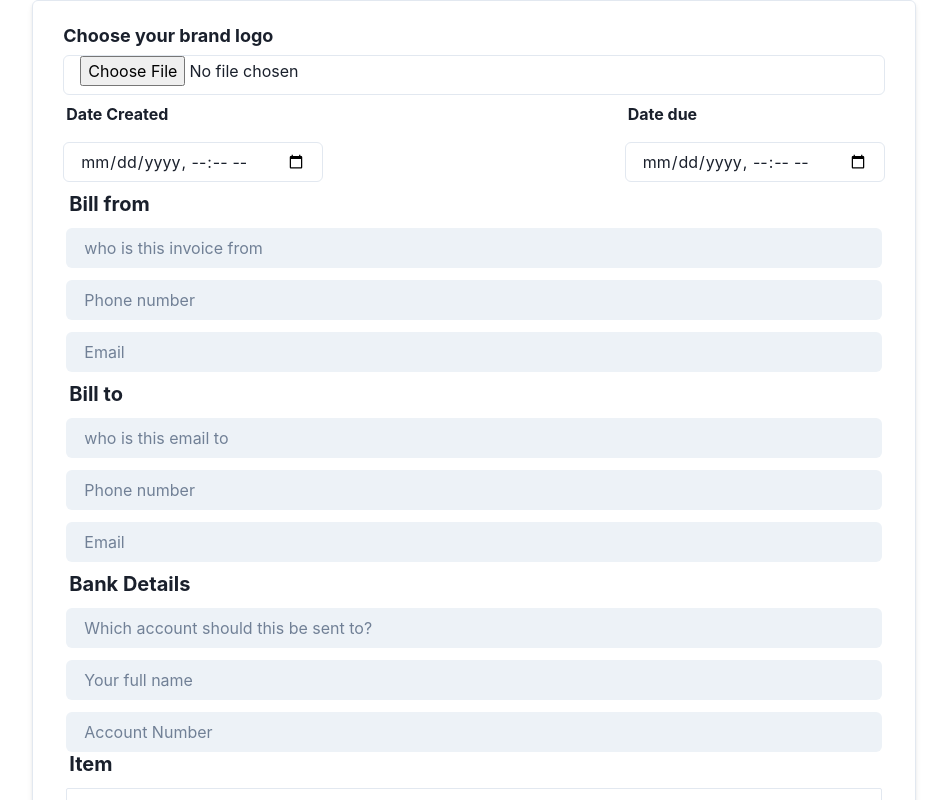
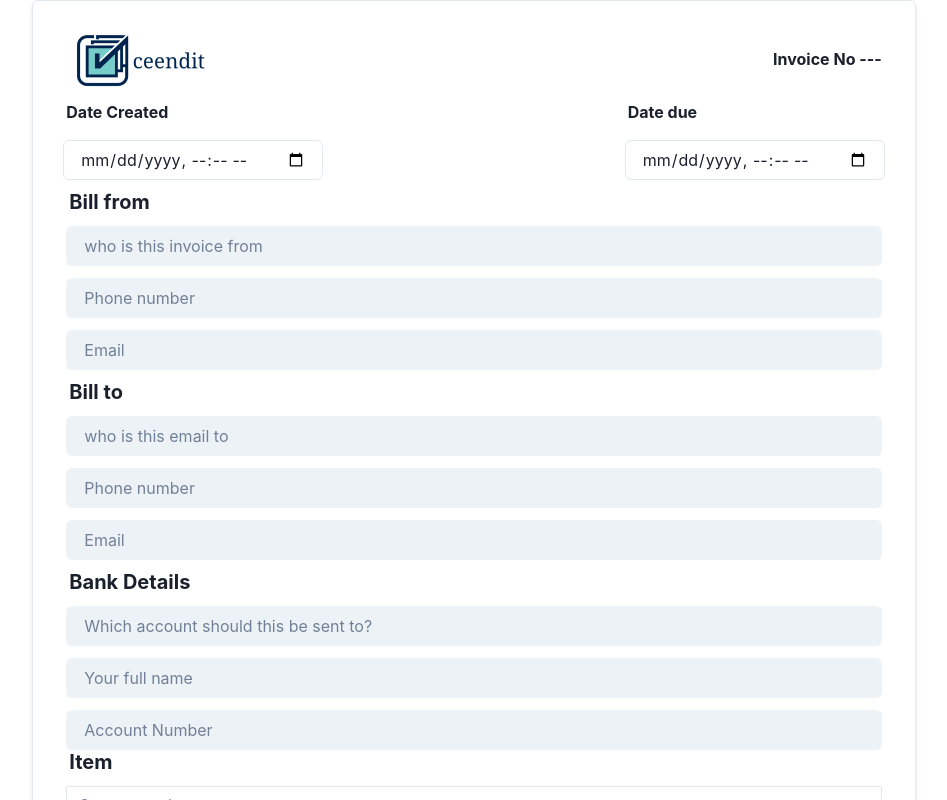
Before and after one commit to kodervine/ceendit-react, a React (Vite) app: page / in a window 1280 px wide. Shown: the top 800 px of the page, without its empty margins (166-1113 px from the left). Built offline with nearby package versions, Linux system fonts and the light colour scheme.

Commit message:
invoice no and logo on FormPreview, InvoiceApp and InvoiceHistory. Deleted trying to manually choose logo. At least for now

```diff
--- a/src/components/ChooseLogo.jsx
+++ /dev/null
@@ -1,32 +0,0 @@
-import React from "react";
-import {
-  Image,
-  Heading,
-  Input,
-  Box,
-  Flex,
-  Text,
-  Button,
-  Stack,
-} from "@chakra-ui/react";
-import { useGlobalContext } from "../context";
-
-const ChooseLogo = () => {
-  const { handleLogoImageChange } = useGlobalContext();
-  return (
-    <Stack>
-      <Heading as="h3" fontSize="lg">
-        Choose your brand logo
-      </Heading>
-      <Flex>
-        <Input
-          type="file"
-          accept="image/png, image/gif, image/jpeg"
-          onChange={handleLogoImageChange}
-        />
-      </Flex>
-    </Stack>
-  );
-};
-
-export default ChooseLogo;
--- a/src/context.jsx
+++ b/src/context.jsx
@@ -22,7 +22,7 @@ const AppProvider = ({ children }) => {
     itemPrice: "",
     // itemTotal: "",
   });
-  const [logoImage, setLogoImage] = useState(null);
+
   const [showPreviewComponent, setShowPreviewComponent] = useState(false);
   const [showAllInvoice, setShowAllInvoice] = useState(false);
 
@@ -44,10 +44,6 @@ const AppProvider = ({ children }) => {
       ...invoiceFormData,
       [name]: value,
     });
-  };
-
-  const handleLogoImageChange = (e) => {
-    setLogoImage(e.target.files[0]);
   };
 
   const handleAllInvoiceHistory = () => {
@@ -79,6 +75,7 @@ const AppProvider = ({ children }) => {
       return;
     }
     setAllInvoiceData(allInvoiceData.concat([invoiceFormData]));
+
     setShowAllInvoice(true);
     setInvoiceFormData((data) => {
       return {
@@ -100,6 +97,7 @@ const AppProvider = ({ children }) => {
       };
     });
   };
+  console.log(allInvoiceData);
 
   // Deletes each invoice when it Checks if the index of the clicked array in the allInvoiceData and return only the ones that don't match it, then update the state. Sent this to DeleteInvoice component and InvoiceHistory page.
   const handleDeleteInvoice = (id) => {
@@ -156,8 +154,7 @@ const AppProvider = ({ children }) => {
         invoiceFormData,
         setInvoiceFormData,
         handleInputChange,
-        logoImage,
-        handleLogoImageChange,
+
         allInvoiceData,
         setAllInvoiceData,
         handleInvoiceSubmit,
--- a/src/pages/FormPreview.jsx
+++ b/src/pages/FormPreview.jsx
@@ -1,8 +1,10 @@
 import React from "react";
+import logo from "../assets/logo.png";
 import { AiOutlineEdit } from "react-icons/ai";
 import { AiOutlineDelete } from "react-icons/ai";
 import {
   Flex,
+  Image,
   Spacer,
   Box,
   Stack,
@@ -43,6 +45,16 @@ const FormPreview = () => {
         rounded="md"
         bg="white"
       >
+        {/* Logo header */}
+        <Flex alignItems="center" justifyContent="space-between">
+          <Image src={logo} />
+          <Box>
+            <Text fontWeight="bold">
+              Invoice No {invoiceFormData.dateCreated}
+            </Text>
+          </Box>
+        </Flex>
+
         {/* Date */}
         <Box>
           <Heading size="md">{invoiceFormData.billFromName}</Heading>
--- a/src/pages/InvoiceApp.jsx
+++ b/src/pages/InvoiceApp.jsx
@@ -1,8 +1,16 @@
 import React, { useState } from "react";
-import { Flex, Spacer, Box, FormControl, Button } from "@chakra-ui/react";
+import {
+  Image,
+  Text,
+  Flex,
+  Spacer,
+  Box,
+  FormControl,
+  Button,
+} from "@chakra-ui/react";
 import { useGlobalContext } from "../context";
+import logo from "../assets/logo.png";
 import DateInput from "../components/DateInput";
-import ChooseLogo from "../components/ChooseLogo";
 import InvoiceForm from "../components/InvoiceForm";
 import InvoiceItems from "../components/InvoiceItems";
 import InvoiceBankDetails from "../components/InvoiceBankDetails";
@@ -33,7 +41,12 @@ const InvoiceApp = () => {
       p="6"
       rounded="md"
     >
-      <ChooseLogo />
+      <Flex alignItems="center" justifyContent="space-between">
+        <Image src={logo} />
+        <Box>
+          <Text fontWeight="bold">Invoice No ---</Text>
+        </Box>
+      </Flex>
       {/* Input -  Sending and receiving dateInput rendering with data gotten from useContext - invoiceFormData variable. Plus passing the data via to the dateInput component */}
       <Flex>
         <DateInput
--- a/src/pages/InvoiceHistory.jsx
+++ b/src/pages/InvoiceHistory.jsx
@@ -51,7 +51,7 @@ const InvoiceHistory = () => {
           itemQty,
           itemPrice,
         } = invoice;
-        console.log(logoImage);
+
         return (
           <Stack
             key={index}
@@ -65,9 +65,8 @@ const InvoiceHistory = () => {
             bg="white"
             id="print-section"
           >
-            <Flex>
-              <img src={URL.createObjectURL(logoImage)} />
-              {/* <Image src={logoImage} /> */}
+            <Flex alignItems="center" justifyContent="space-between">
+              <Image src={logo} />
               <Box>
                 <Text fontWeight="bold">Invoice No 0000{index}</Text>
               </Box>
```
